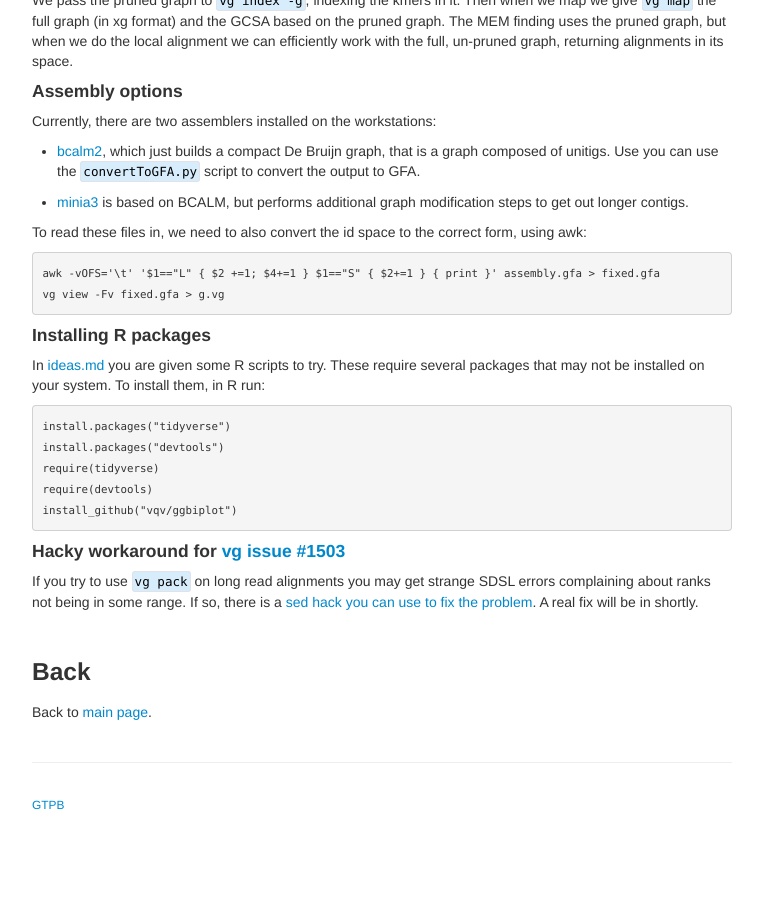
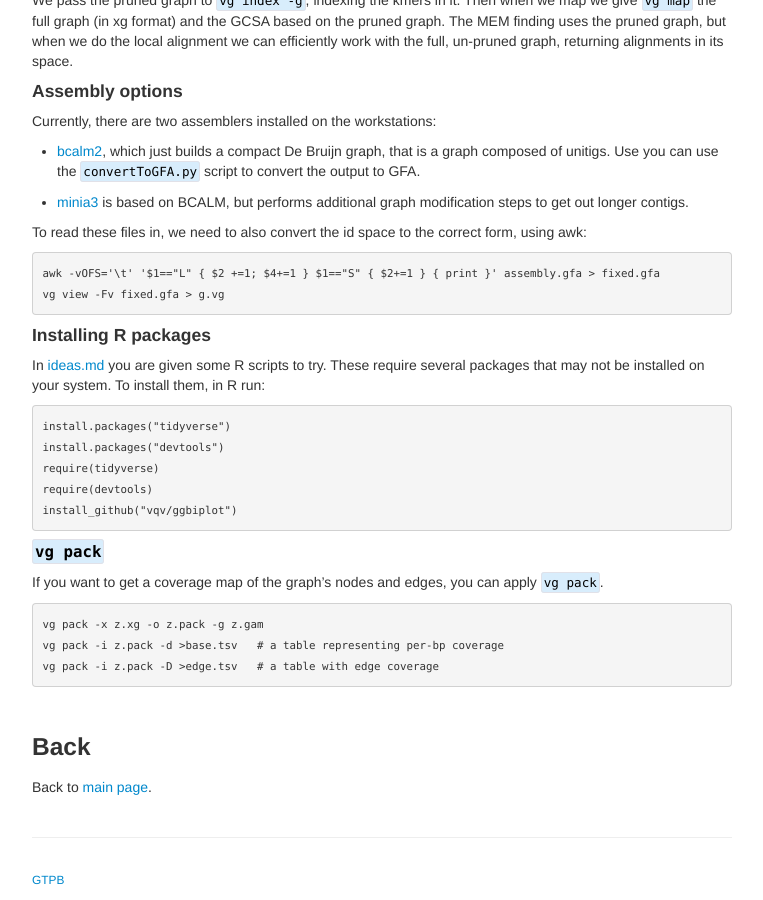
Before and after one commit to GTPB/CPANG19, a Jekyll site: the page built from pages/HIV_exercises.md, in a window 1280 px wide and 900 px high, scrolled down 2472 px. Shown: the whole window, without its empty margins (258-1021 px from the left). Built offline with Jekyll 4.4.1, drawn with Linux system fonts in a browser that asks for light colours; before the commit the page ends 3297 px from its top, so only the background shows below that.

Commit message:
note on vg pack

````diff
--- a/pages/HIV_exercises.md
+++ b/pages/HIV_exercises.md
@@ -128,9 +128,15 @@ require(devtools)
 install_github("vqv/ggbiplot")
 ```
 
-#### Hacky workaround for [vg issue #1503](https://github.com/vgteam/vg/issues/1503)
+#### `vg pack`
 
-If you try to use `vg pack` on long read alignments you may get strange SDSL errors complaining about ranks not being in some range. If so, there is a [sed hack you can use to fix the problem](https://github.com/vgteam/vg/issues/1503). A real fix will be in shortly.
+If you want to get a coverage map of the graph's nodes and edges, you can apply `vg pack`.
+
+```
+vg pack -x z.xg -o z.pack -g z.gam
+vg pack -i z.pack -d >base.tsv   # a table representing per-bp coverage
+vg pack -i z.pack -D >edge.tsv   # a table with edge coverage
+```
 
 <br/>
 
````
